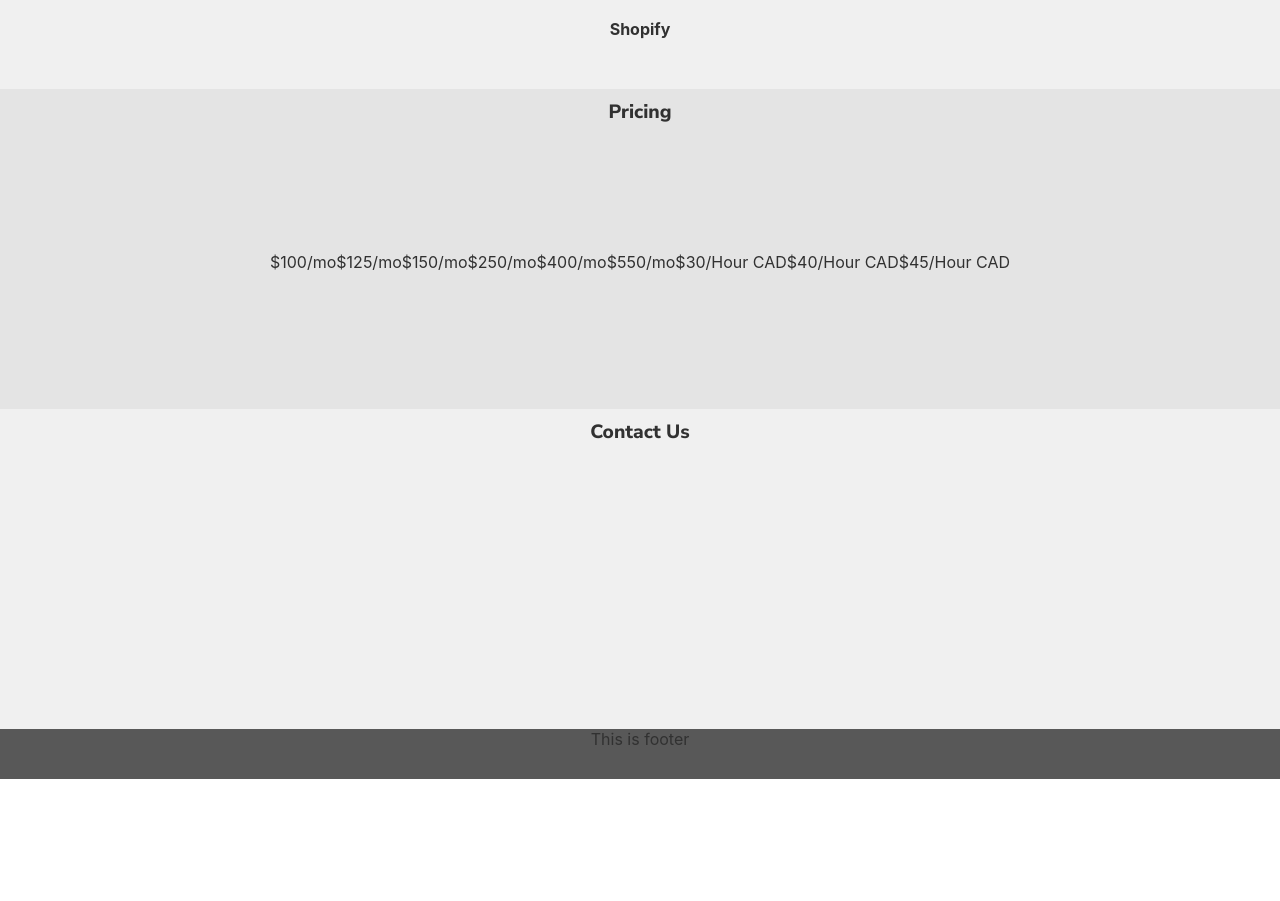
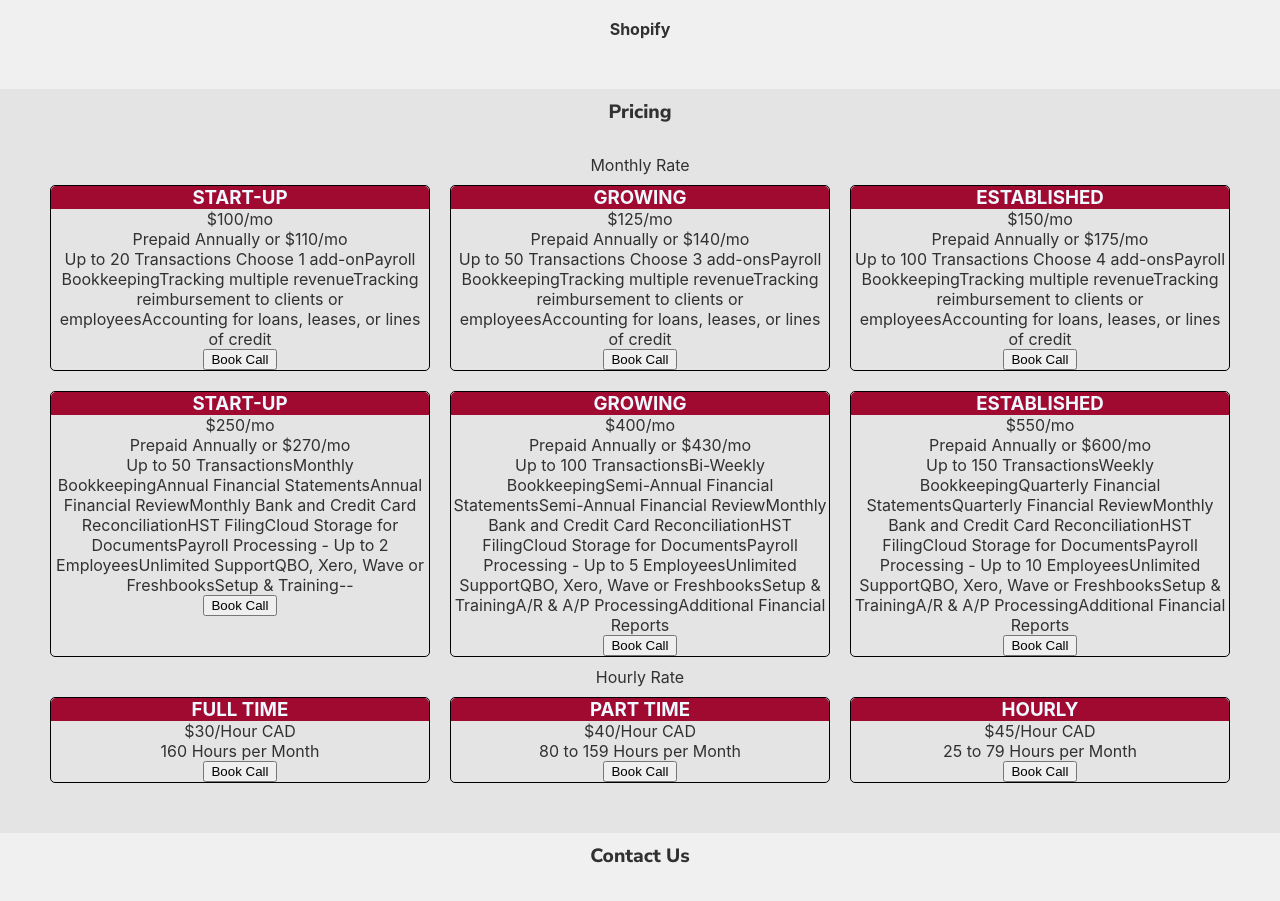
Before and after one commit to buzmakovTim/tsurikoffconsulting, a React (Create React App) app in the folder tsurikoffconsulting/: page / in a window 1280 px wide. Shown: the part 1681-2582 px from the top of the page. Before the commit the page ends 2460 px from the top, so only its background shows below. Built offline with nearby package versions, Linux system fonts and the light colour scheme.

Commit message:
added pricing cards

```diff
--- a/tsurikoffconsulting/src/components/aboutUs/AboutUs.scss
+++ b/tsurikoffconsulting/src/components/aboutUs/AboutUs.scss
@@ -2,7 +2,7 @@
     display: flex;
     align-items: center;
     justify-content: center;
-    // background-color: aqua;
+    // background-color: rgb(176, 65, 156);
     // justify-content: space-between;
 }
 .photo{
--- a/tsurikoffconsulting/src/components/pricing/Pricing.scss
+++ b/tsurikoffconsulting/src/components/pricing/Pricing.scss
@@ -1,27 +1,15 @@
-.outer-container{
+.pricing-outer-container{
     display: flex;
     align-items: center;
     justify-content: center;
+    flex-wrap: wrap;
     // background-color: aqua;
-    // justify-content: space-between;
 }
-.photo{
-    display: flex;
-    align-items: center;
-    justify-content: center;
-    width: 280px;
-    height: 350px;
-    border: 1px solid black;
-    border-radius: 10px;
-    margin-right: 50px;
+@media screen and (max-width: 900px) {
+    .pricing-outer-container{
+        flex-direction: column;
+        align-items: center;
+        justify-content: center;
+        flex-wrap: wrap;
+    }
 }
-.about{
-    display: flex;
-    align-items: center;
-    justify-content: center;
-    width: 450px;
-    height: 250px;
-    border: 1px solid black;
-    border-radius: 10px;
-    // margin-right: 50px;
-}
--- a/tsurikoffconsulting/src/components/pricing/Pricing.tsx
+++ b/tsurikoffconsulting/src/components/pricing/Pricing.tsx
@@ -1,5 +1,6 @@
 import React from 'react'
 import { PriceType } from '../../state/State';
+import { PricingCard } from '../pricingCard/PricingCard';
 import './Pricing.scss';
 
 type SectionPropsType = {
@@ -9,19 +10,40 @@ type SectionPropsType = {
 export const Pricing = (props: SectionPropsType) => {
 
 
-  const pricing = props.pricing.map((value => {
+  const _monthlyRate = props.pricing.filter(value => value.rateType === 'Monthly Rate')
+
+  const hourlyRate = props.pricing.filter(value => value.rateType === 'Hourly Rate')
+  const cashBasis = _monthlyRate.filter(value => value.category === 'Cash Basis')
+  const accrualBasis = _monthlyRate.filter(value => value.category === 'Accrual Basis')
+
+  const pricing = (v: PriceType[]) => v.map(value => {
     return(
       <>
-        <p>{value.rate}</p>
+        <PricingCard pricing={value}/>
       </>
     )
   })
-  )
 
 
     return (
-      <div className="outer-container">
-        {pricing}
+      <div>
+        <div>
+          Monthly Rate
+        </div>
+
+        <div className="pricing-outer-container">
+          {pricing(cashBasis)}
+        </div>
+        <div className="pricing-outer-container">
+          {pricing(accrualBasis)}
+        </div>
+
+        <div>
+          Hourly Rate
+        </div>
+        <div className="pricing-outer-container">
+          {pricing(hourlyRate)}
+        </div>
       </div>
     )
 }
--- /dev/null
+++ b/tsurikoffconsulting/src/components/pricingCard/PricingCard.scss
@@ -0,0 +1,45 @@
+.card-container {
+    // width: 250px;
+    width: 30%;
+    // height: 250px;
+    // padding: 5px;
+    margin: 10px;
+    border: 1px solid black;
+    border-radius: 5px;
+    align-self: stretch;
+}
+
+.card-container:hover {
+    box-shadow: rgba(0, 0, 0, 0.35) 0px 5px 15px;
+    transition: all 0.3s;
+}
+.bookCall{
+    display: flex;
+    align-items: center;
+    justify-content: center;
+}
+.pricing-title{
+    border-top-left-radius: 5px;
+    border-top-right-radius: 5px;
+    background-color: rgb(161, 10, 48);
+    color: aliceblue;
+    h3{
+        margin: 0;
+    }
+}
+
+// Tablet
+@media screen and (max-width: 900px) {
+    .card-container{
+        width: 70%;
+        align-self: center;
+    }
+}
+
+// Mobile
+@media screen and (max-width: 600px) {
+    .card-container{
+        width: 90%;
+        align-self: center;
+    }
+}
--- /dev/null
+++ b/tsurikoffconsulting/src/components/pricingCard/PricingCard.tsx
@@ -0,0 +1,51 @@
+import React from 'react'
+import { PriceType } from '../../state/State';
+import './PricingCard.scss';
+
+type PricingCardType = {
+  pricing: PriceType
+}
+
+export const PricingCard = (props: PricingCardType) => {
+
+    const title = () => {
+      return(
+        <div className='pricing-title'>
+          <h3>{props.pricing.title}</h3>
+        </div>
+      )
+    }
+    const rate = () => {
+      return(
+        <div className='rate'>
+          {props.pricing.rate}
+        </div>
+      )
+    }
+    const prepaid = () => {
+      return(
+        <div className='prepaid'>
+          {props.pricing.prepaid}
+        </div>
+      )
+    }
+    const button = () => {
+      return(
+        <div className='bookCall'>
+          <button>Book Call</button>
+        </div>
+      )
+    }
+
+    return (
+      <div className="card-container">
+
+        {props.pricing.title ? title() : ''}
+        {props.pricing.rate ? rate() : ''}
+        {props.pricing.prepaid ? prepaid() : ''}
+        {props.pricing.sectionOne ? props.pricing.sectionOne : ''}
+        {props.pricing.sectionTwo ? props.pricing.sectionTwo : ''}
+        {button()}
+      </div>
+    )
+}
--- a/tsurikoffconsulting/src/components/section/Section.scss
+++ b/tsurikoffconsulting/src/components/section/Section.scss
@@ -13,7 +13,7 @@
 }
 .content{
     // align-self: center;
-    padding: 30px;
+    padding: 30px 0;
     // background-color: aqua;
     flex: 1;
     display: flex;
--- a/tsurikoffconsulting/src/state/State.tsx
+++ b/tsurikoffconsulting/src/state/State.tsx
@@ -11,12 +11,14 @@ export type SectionType = {
 type ContentType = string[] | PriceType[]
 export type PriceTitleType = 'START-UP' | 'GROWING' | 'ESTABLISHED' | 'FULL TIME' | 'PART TIME' | 'HOURLY'
 type RateType = 'Monthly Rate' | 'Hourly Rate'
+type CategoryType = 'Cash Basis' | 'Accrual Basis'
 
 export type PriceType = {
     title: PriceTitleType
     rateType: RateType
     rate: string
     prepaid: string
+    category?: CategoryType
     sectionOne?: string[]
     sectionTwo?: string[]
 }
@@ -34,6 +36,7 @@ const pricingData: PriceType[] = [
         rateType: 'Monthly Rate',
         rate: '$100/mo',
         prepaid: 'Prepaid Annually or $110/mo',
+        category: 'Cash Basis',
         sectionOne: ['Up to 20 Transactions Choose 1 add-on'],
         sectionTwo: ['Payroll Bookkeeping', 'Tracking multiple revenue', 'Tracking reimbursement to clients or employees', 'Accounting for loans, leases, or lines of credit']
     },
@@ -42,6 +45,7 @@ const pricingData: PriceType[] = [
         rateType: 'Monthly Rate',
         rate: '$125/mo',
         prepaid: 'Prepaid Annually or $140/mo',
+        category: 'Cash Basis',
         sectionOne: ['Up to 50 Transactions Choose 3 add-ons'],
         sectionTwo: ['Payroll Bookkeeping', 'Tracking multiple revenue', 'Tracking reimbursement to clients or employees', 'Accounting for loans, leases, or lines of credit']
     },
@@ -50,6 +54,7 @@ const pricingData: PriceType[] = [
         rateType: 'Monthly Rate',
         rate: '$150/mo',
         prepaid: 'Prepaid Annually or $175/mo',
+        category: 'Cash Basis',
         sectionOne: ['Up to 100 Transactions Choose 4 add-ons'],
         sectionTwo: ['Payroll Bookkeeping', 'Tracking multiple revenue', 'Tracking reimbursement to clients or employees', 'Accounting for loans, leases, or lines of credit']
     },
@@ -58,6 +63,7 @@ const pricingData: PriceType[] = [
         rateType: 'Monthly Rate',
         rate: '$250/mo',
         prepaid: 'Prepaid Annually or $270/mo',
+        category: 'Accrual Basis',
         sectionOne: ['Up to 50 Transactions', 'Monthly Bookkeeping', 'Annual Financial Statements', 'Annual Financial Review', 'Monthly Bank and Credit Card Reconciliation', 'HST Filing'],
         sectionTwo: ['Cloud Storage for Documents', 'Payroll Processing - Up to 2 Employees', 'Unlimited Support', 'QBO, Xero, Wave or Freshbooks', 'Setup & Training', '-', '-']
     },
@@ -66,6 +72,7 @@ const pricingData: PriceType[] = [
         rateType: 'Monthly Rate',
         rate: '$400/mo',
         prepaid: 'Prepaid Annually or $430/mo',
+        category: 'Accrual Basis',
         sectionOne: ['Up to 100 Transactions', 'Bi-Weekly Bookkeeping', 'Semi-Annual Financial Statements', 'Semi-Annual Financial Review', 'Monthly Bank and Credit Card Reconciliation', 'HST Filing'],
         sectionTwo: ['Cloud Storage for Documents', 'Payroll Processing - Up to 5 Employees', 'Unlimited Support', 'QBO, Xero, Wave or Freshbooks', 'Setup & Training', 'A/R & A/P Processing', 'Additional Financial Reports']
     },
@@ -74,6 +81,7 @@ const pricingData: PriceType[] = [
         rateType: 'Monthly Rate',
         rate: '$550/mo',
         prepaid: 'Prepaid Annually or $600/mo',
+        category: 'Accrual Basis',
         sectionOne: ['Up to 150 Transactions', 'Weekly Bookkeeping', 'Quarterly Financial Statements', 'Quarterly Financial Review', 'Monthly Bank and Credit Card Reconciliation', 'HST Filing'],
         sectionTwo: ['Cloud Storage for Documents', 'Payroll Processing - Up to 10 Employees', 'Unlimited Support', 'QBO, Xero, Wave or Freshbooks', 'Setup & Training', 'A/R & A/P Processing', 'Additional Financial Reports']
     },
```
